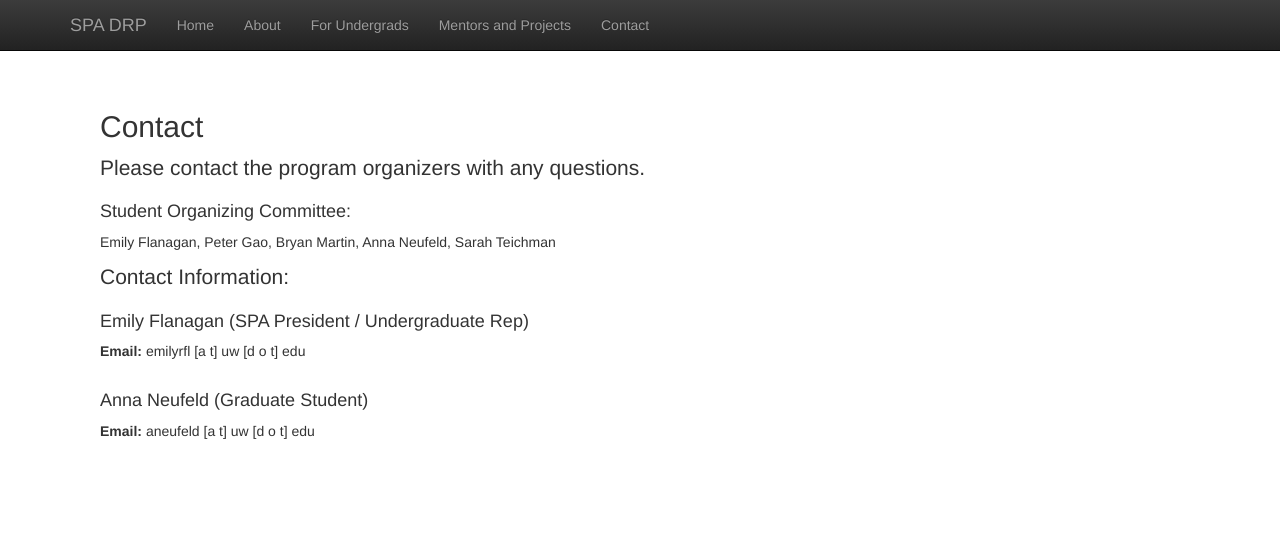
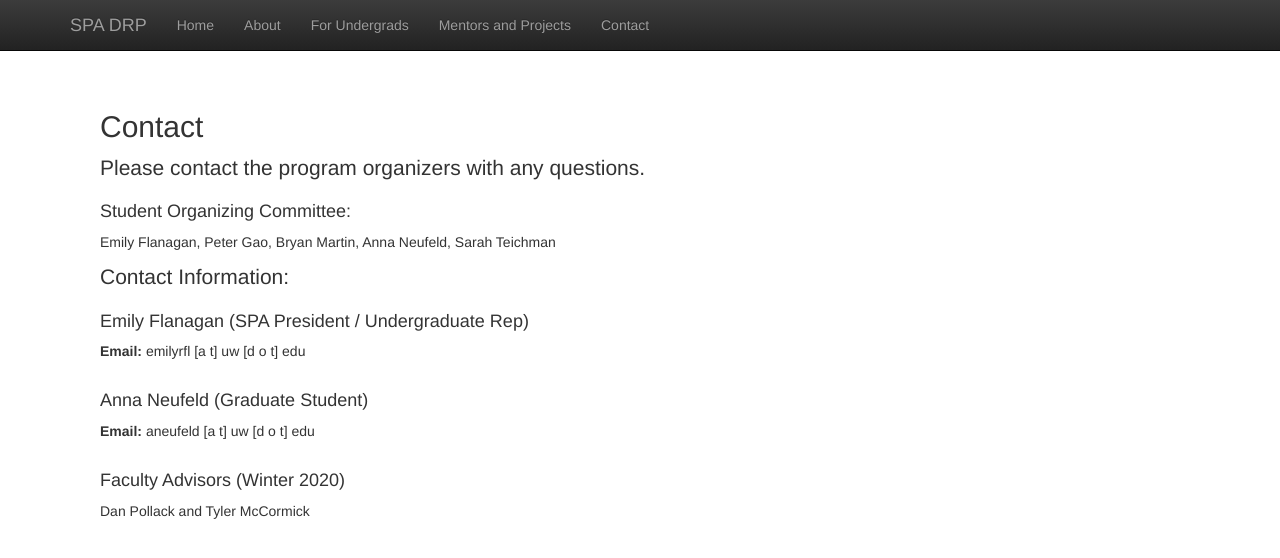
Before and after one commit to anna-neufeld/spa_drp, a Jekyll site: the page built from contact.html, in a window 1280 px wide. Shown: the top 558 px of the page. Built offline with Jekyll 4.4.1, drawn with Linux system fonts in a browser that asks for light colours; nearby versions of some CDN libraries; library files that are not in the unit come from our copies.

Commit message:
update contact

```diff
--- a/contact.html
+++ b/contact.html
@@ -25,5 +25,9 @@ title:  'Contact'
     <strong>Email:</strong> aneufeld [a t] uw [d o t] edu <br/>
     <br/>
   </p>
-
+  <h4> Faculty Advisors (Winter 2020) </h4>
+  <p>
+    Dan Pollack and Tyler McCormick
+    <br/>
+  </p>
 </div>
```
